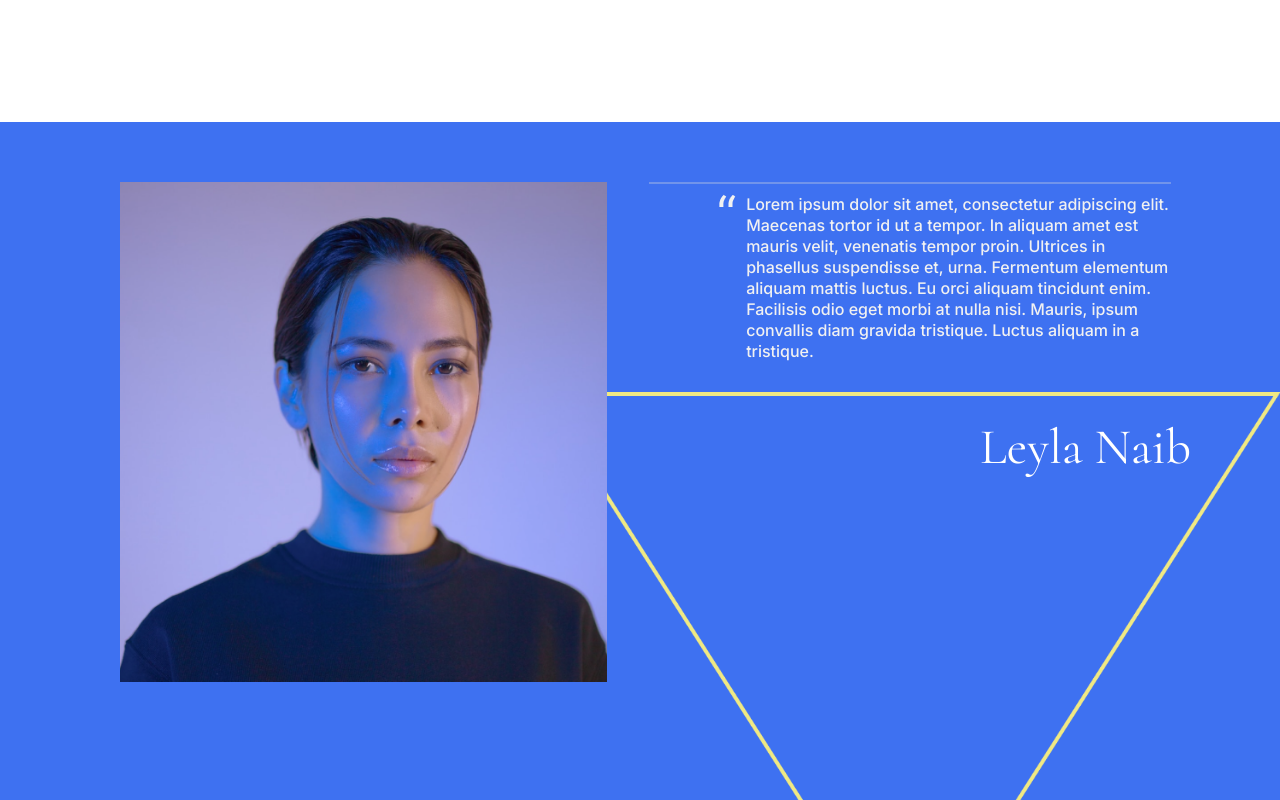
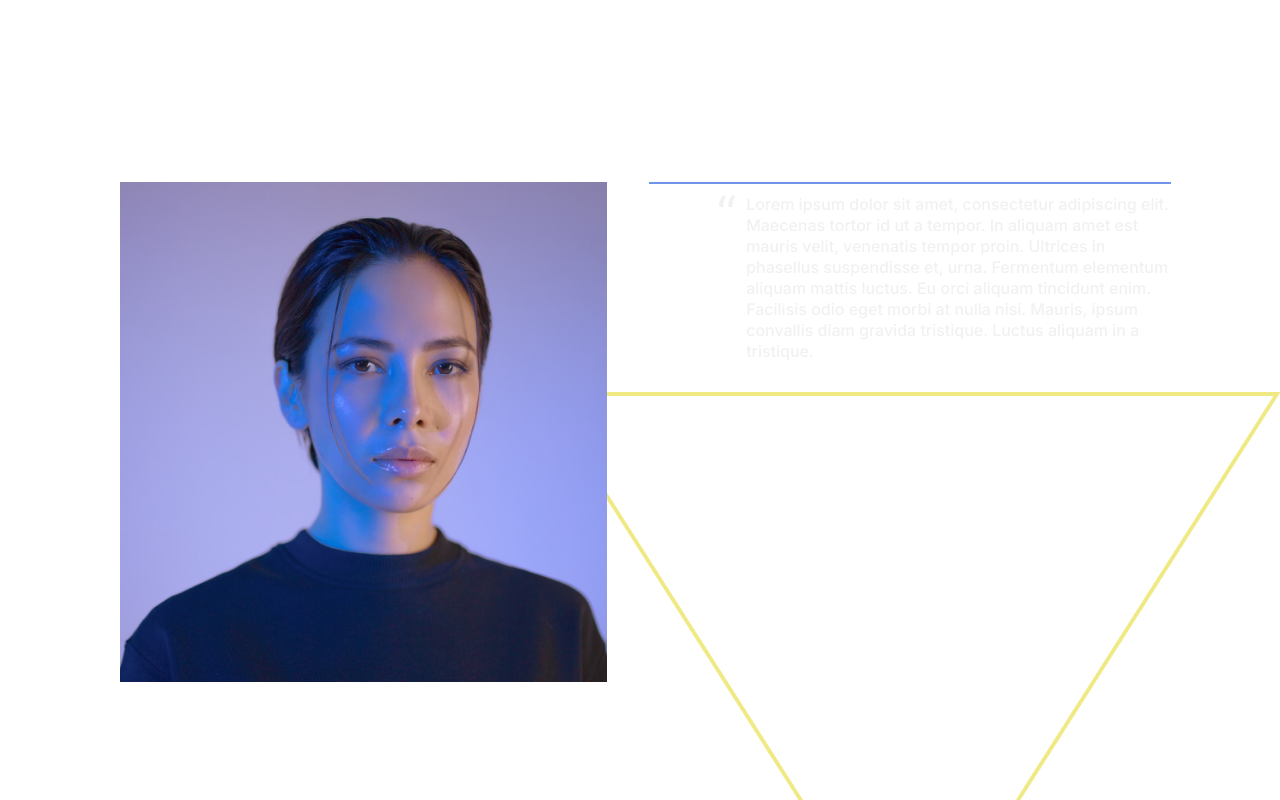
Before and after one commit to azadsarxanli/Leyla_Naib, a React (Create React App) app: page / in a window 1280 px wide. Shown: the part 720-1520 px from the top of the page. Built offline with nearby package versions, Linux system fonts and the light colour scheme.

Commit message:
read more section data change to json

```diff
--- a/src/components/Home/AboutLeyla/AboutLeyla.scss
+++ b/src/components/Home/AboutLeyla/AboutLeyla.scss
@@ -2,7 +2,7 @@
 
 .about-leila {
   padding: 60px 0 0 $mainPaddingRightAndLeft;
-  background-color: $backColorBlue;
+//   background-color: $backColorBlue;
   display: flex;
   height: 100vh;
   opacity: 1;
```
